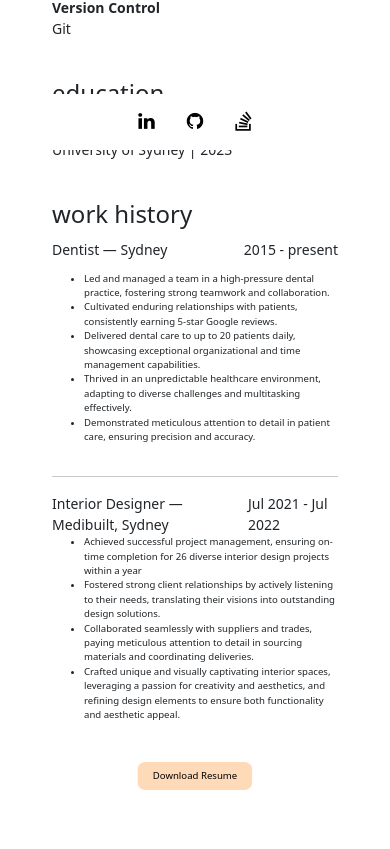
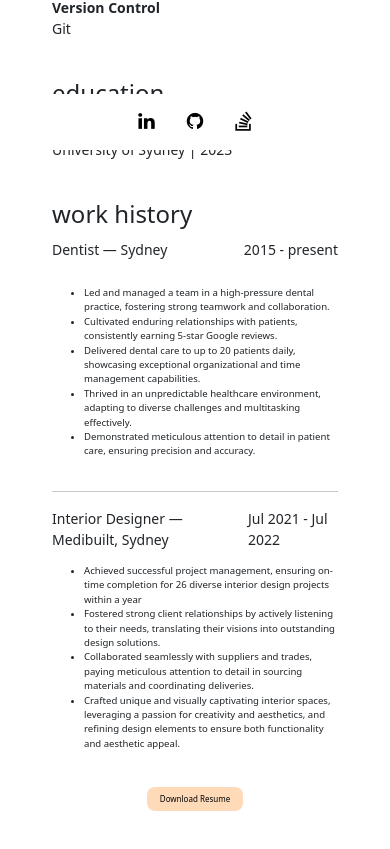
Before and after one commit to jsck45/portfolio-react, a React (Vite) app: page /about in a window 390 px wide. Shown: the part 694-1543 px from the top of the page. Built offline with nearby package versions, Linux system fonts and the light colour scheme.

Commit message:
fixed button position

```diff
--- a/src/pages/About/About.css
+++ b/src/pages/About/About.css
@@ -7,6 +7,10 @@
     position:relative;
     padding: 8.4rem 7rem;
     text-align: left;
+  }
+
+  .section button  {
+justify-content: center;
   }
 
   h1 {
@@ -37,6 +41,11 @@
   padding: 20px;
 }
 
+.button-section  {
+  display:flex;
+  margin-top:1rem;
+  justify-content: end;
+    }
 
     .left-column {
     display: flex;
@@ -108,35 +117,38 @@
     justify-content: center;
     color:black;
  background-color: peachpuff;
- font-size: 0.6em;
+ font-size: 15px;
  transition: transform 0.2s ease-in-out;
   }
 
   .resume-button:hover{
-    transform:scale(1.05);
+    transform:scale(1.05)
   }
 
 .download-button {
  color:black;
  background-color: peachpuff;
  width:12em;
- position:absolute;
+ /* position:absolute;
  bottom:5em;
- right:13em;
+ right:13em; */
 }
 
   @media (max-width: 768px) {
        .btn {
       transform: scale(0.8);
     }
-    .resume-button{
-      transform: translateX(50%);
+    .button-section  {
+      margin-top:0;
+      display:flex;
+      justify-content: center;
+        }
 
-    }
     .about-container {
-      padding: 2rem 3rem;
+      padding: 2rem 2rem;
       font-size: 0.6em;
       justify-content: center;
+      margin: 0 5rem;
 }
 .experience {
   display: flex;
@@ -166,20 +178,21 @@
   display: block;
   }
   .download-button {
-    position: absolute;
-    bottom: 5rem;
-    left: 50%;
-    transform: translateX(-50%);
+     font-size:smaller;
   }
   }
 
   @media (max-width: 576px) {
+    .about-container{
+      margin:0;
+    }
     .btn {
       transform: scale(0.7);
     }
-    .resume-button{
-      transform: translateX(50%);
-
+    .button-section  {
+      margin-top:0;
+  display:flex;
+  justify-content: center;
     }
     .resume-container {
       padding: 10rem 2rem 7rem 2rem;
@@ -214,10 +227,10 @@
 .skills-pair {
   display: block;
   }
-  .download-button {
+  /* .download-button {
     position: absolute;
     bottom: 5rem;
-    left: 50%;
-    transform: translateX(-50%);
-  }
+    left: 9rem;
+    margin: 0 auto;
+  } */
 }
--- a/src/pages/About/About.jsx
+++ b/src/pages/About/About.jsx
@@ -77,6 +77,7 @@ const About = () => {
               Dentist — Sydney <br /> <hr />
               2015 - present <br />{" "}
             </p>
+            <br/>
             <ul>
               <li>
                 Led and managed a team in a high-pressure dental practice,
@@ -104,6 +105,7 @@ const About = () => {
               Interior Designer — Medibuilt, Sydney <br /> <hr />
               Jul 2021 - Jul 2022 <br />{" "}
             </p>
+            <br/>
             <ul>
               <li>
                 Achieved successful project management, ensuring on-time
@@ -126,13 +128,21 @@ const About = () => {
                 appeal.
               </li>
             </ul>
+
           </div>
+
+
         </div>
-        <a href="/carol-kim-cv.pdf" download="ck-resume.pdf">
-          <button className="download-button">Download Resume</button>
-        </a>
+        <div className="button-section">
+     <a href="/carol-kim-cv.pdf" download="ck-resume.pdf">
+           <button className="download-button">Download Resume</button>
+         </a>
+         </div>
       </div>
+
     </div>
+
+
   );
 };
 
--- a/src/pages/Contact/Contact.css
+++ b/src/pages/Contact/Contact.css
@@ -15,9 +15,8 @@
     display: flex;
     justify-content: center;
     color:black;
- background-color: rgb(226, 193, 164);
- font-size: 1em;
- transition: transform 0.2s ease-in-out;
+    background-color: rgb(235 208 184);
+    transition: transform 0.2s ease-in-out;
 }
 
 .submit-button:hover {
@@ -57,7 +56,7 @@
 
 @media (max-width: 768px) {
     .contact-container {
-        margin: 0 7em;
+        margin: 0 5em;
     }
     .form-container {
         margin: 0;
@@ -80,17 +79,15 @@
 
 @media (max-width: 576px) {
     .contact-container {
-        margin: 0 2rem;
+        margin: 0;
     }
     .form-container {
         margin: 0;
     }
     .contact {
         margin: 0 2rem 4rem 2rem!important ;
-
-
     }
     .form-control {
-font-size: 0.8em!important;
-margin-top:1rem;   }
+    font-size: 0.8em!important;
+    margin-top:1rem;   }
    }
--- a/src/pages/Portfolio/PortfolioScroll.css
+++ b/src/pages/Portfolio/PortfolioScroll.css
@@ -46,11 +46,12 @@
   }
   .heading {
     padding: 2rem 2rem 0 2rem ;
+    margin: 0 5rem;
   }
   .scroll {
     margin-bottom: 0;
   }
-  .content {
+  .scroll-content {
     margin-bottom: 0!important;
   }
 }
@@ -61,5 +62,6 @@
   }
   .heading {
     padding: 0 2rem 0 2rem ;
+    margin:0;
   }
 }
--- a/src/pages/Portfolio/PortfolioScroll.jsx
+++ b/src/pages/Portfolio/PortfolioScroll.jsx
@@ -106,7 +106,7 @@ const PortfolioScroll = ({ addMarginTop }) => {
 
   return (
     <div className={` ${addMarginTop ? "with-margin-top" : ""}`}>
-      <div className="content">
+      <div className="scroll-content">
         <div className="heading">
           <h2 className="text-start">projects</h2>
           <br />
```
